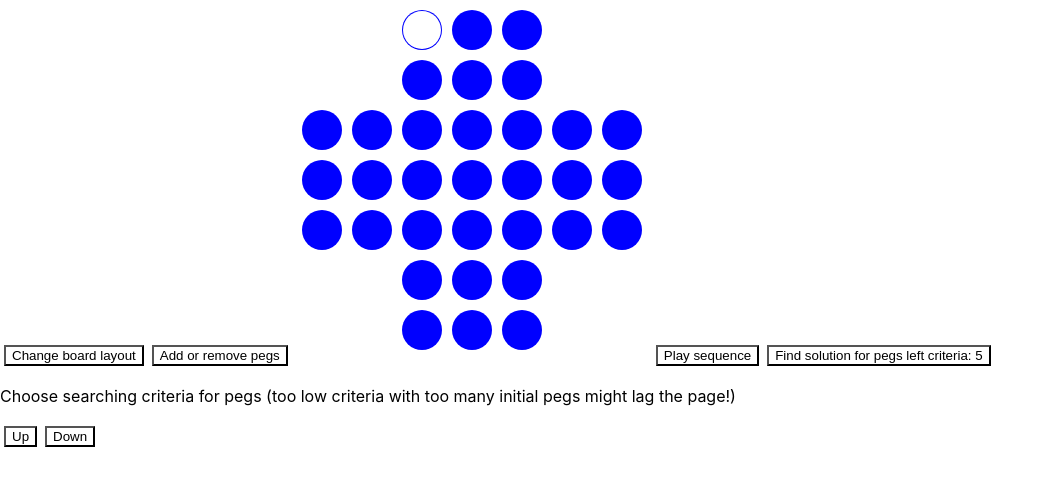
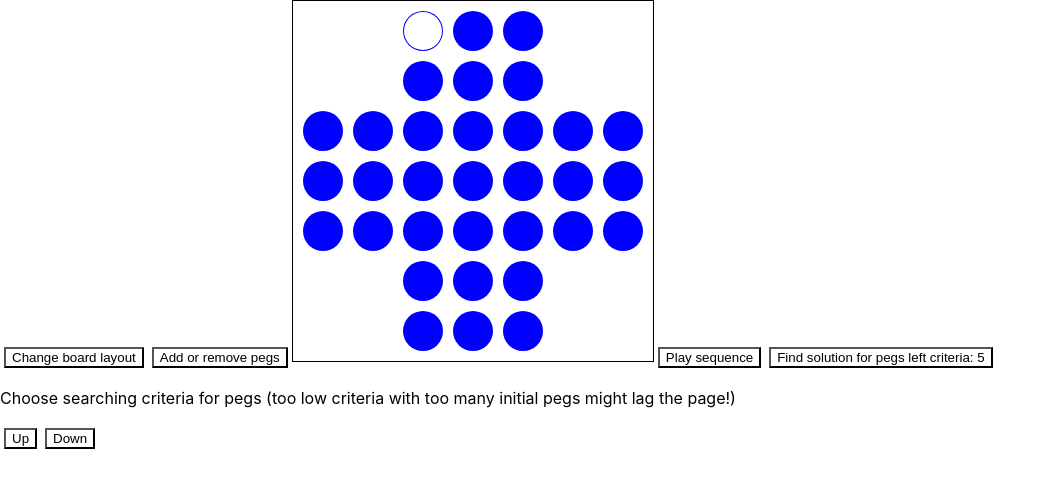
Before and after one commit to joddern/peg_solitaire, a React (Create React App) app: page / in a window 1280 px wide. Shown: the top 488 px of the page, without its empty margins (0-1055 px from the left). Built offline with nearby package versions, Linux system fonts and the light colour scheme.

Commit message:
added border to canvas

```diff
--- a/src/components/GameBoard.tsx
+++ b/src/components/GameBoard.tsx
@@ -219,6 +219,7 @@ const Game = () => {
           Add or remove pegs
         </button>
         <canvas
+          style={{ border: "1px solid #000000" }}
           ref={canvasRef}
           width={(maxSize + 1) * spacing + 2 * maxSize * pegRadius}
           height={(maxSize + 1) * spacing + 2 * maxSize * pegRadius}
```
